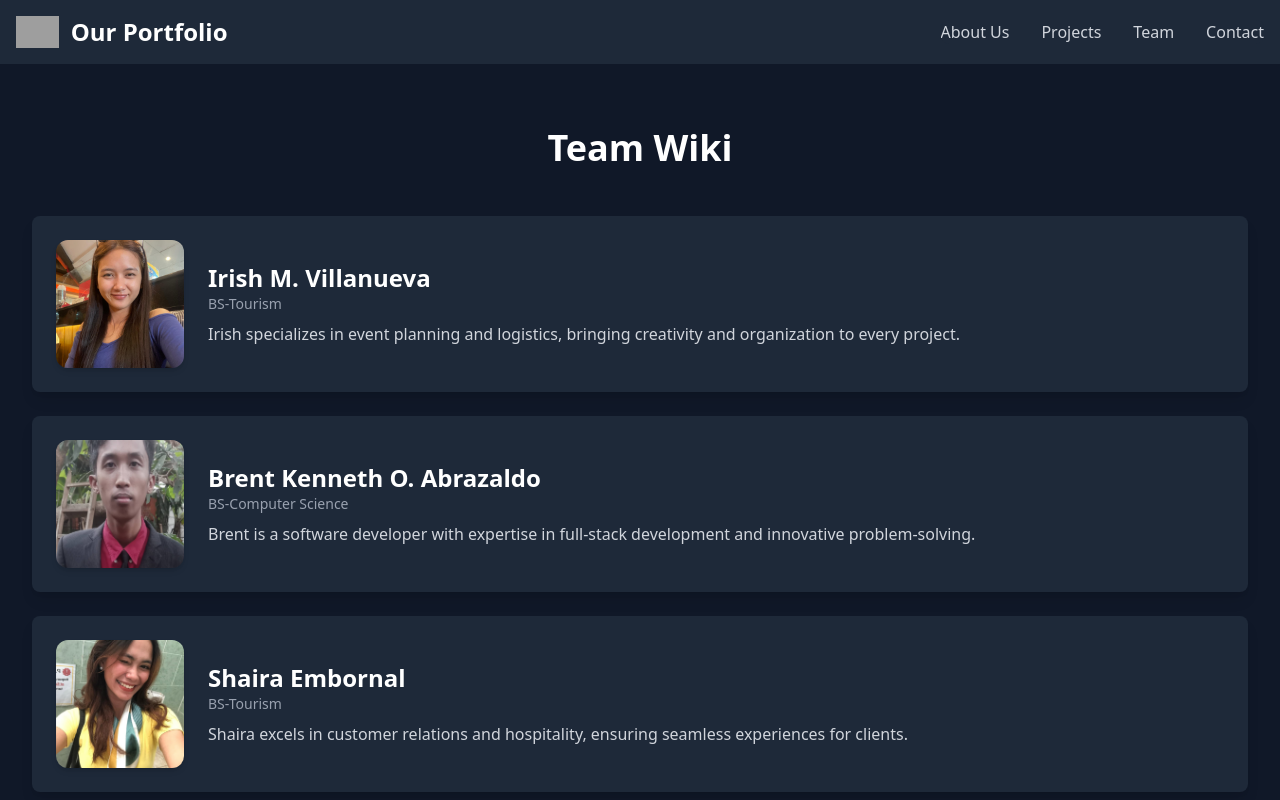
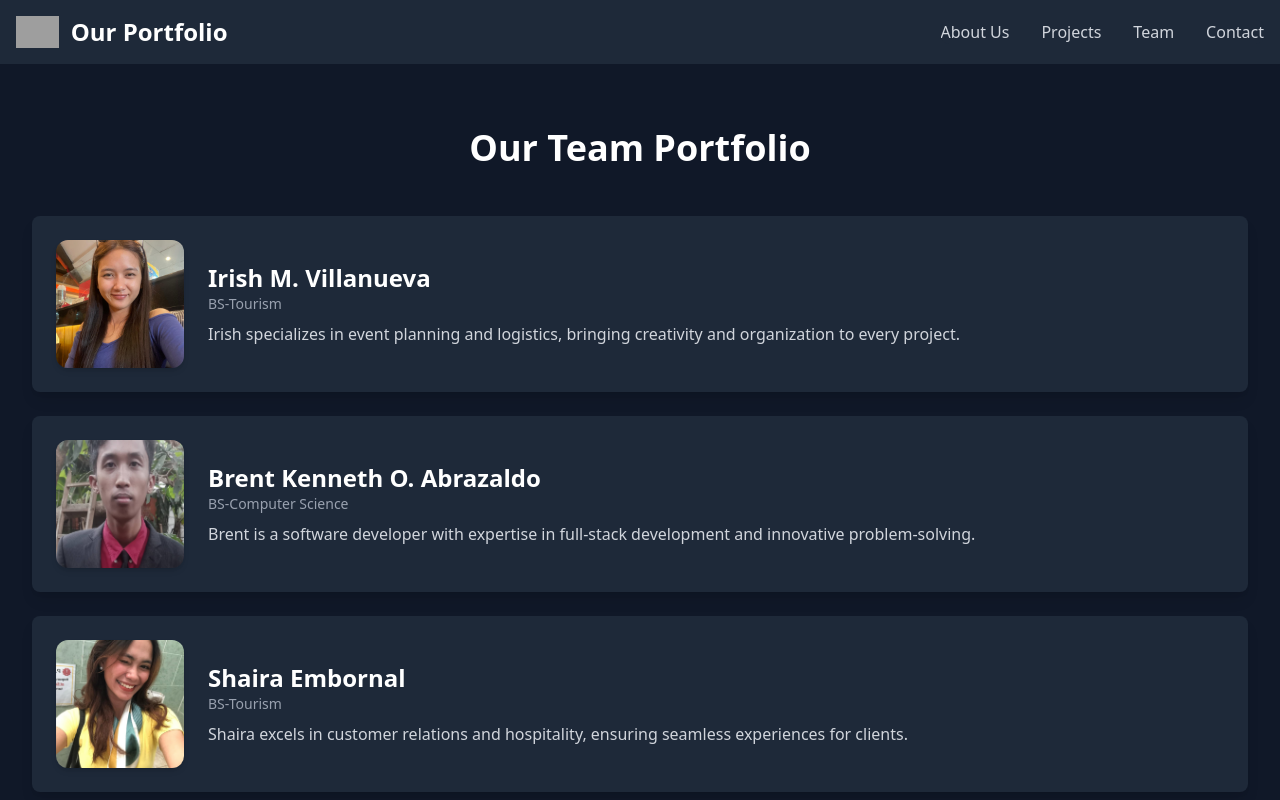
Before and after one commit to Brent001/Portfol.io, a SvelteKit app: page /team in a window 1280 px wide. Shown: the top 800 px of the page. Built offline with nearby package versions, Linux system fonts and the light colour scheme; grey boxes are pictures that could not be loaded.

Commit message:
Update +page.svelte

```diff
--- a/src/routes/team/+page.svelte
+++ b/src/routes/team/+page.svelte
@@ -43,7 +43,7 @@
 
 <main class="flex-grow py-16 px-4 sm:px-8 bg-gray-900 text-gray-100">
     <section id="team" class="max-w-screen-xl mx-auto">
-        <h2 class="text-4xl font-extrabold mb-12 text-center text-white">Team Wiki</h2>
+        <h2 class="text-4xl font-extrabold mb-12 text-center text-white">Our Team Portfolio</h2>
         <div class="space-y-6">
             {#each teamMembers as member}
                 <div
```
